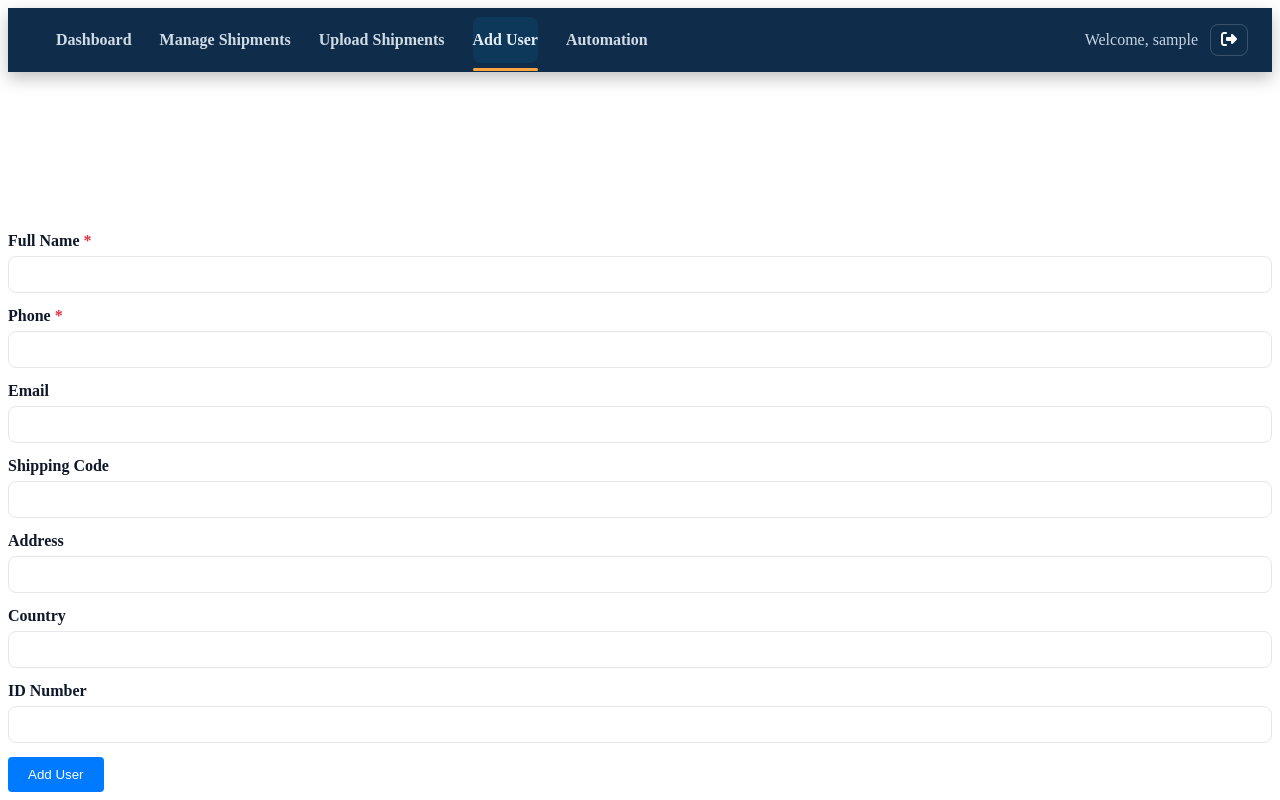
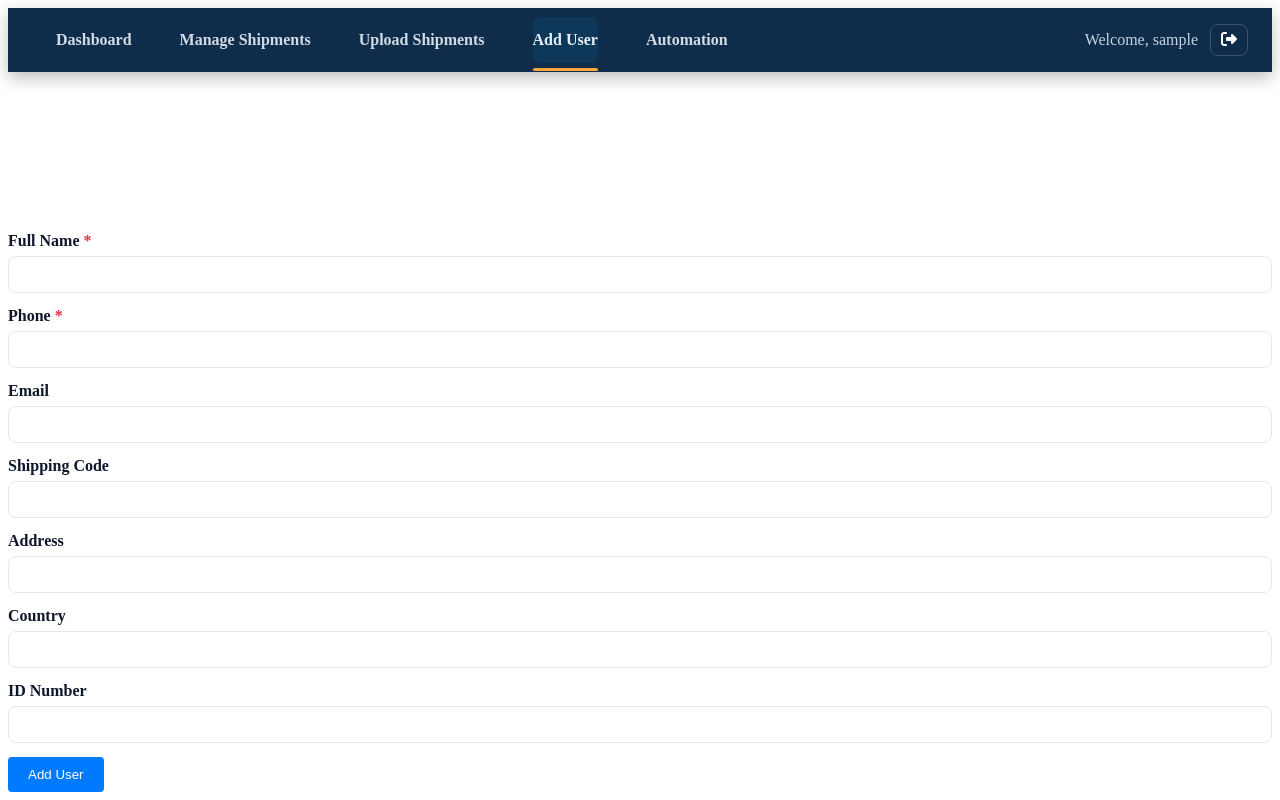
Before and after one commit to bigdady71/Salameh-cargo, a PHP site: page /admin/add_user.php in a window 1280 px wide. Run offline with PHP 8.4, Linux system fonts and the light colour scheme; the visitor is signed in with stand-in values (Sample User, id 1); data that the repository does not hold is empty.

Commit message:
top navbar update

```diff
--- a/admin/index.php
+++ b/admin/index.php
@@ -13,6 +13,7 @@ $componentStyles = ['stats-cards', 'status-breakdown', 'quick-actions'];
 $_SESSION['component_styles'] = $componentStyles;
 
 include __DIR__ . '/../includes/admin-header.php';
+$pageStyles = ['/../assets/css/styles.css'];
 
 // Get dashboard metrics
 try {
--- a/assets/css/admin-base.css
+++ b/assets/css/admin-base.css
@@ -95,7 +95,7 @@
 .admin-mode .brand .accent { color: var(--nav-brand); }
 
 /* Links */
-.admin-mode .topnav { display: flex; align-items: center; gap: 28px; margin-left: 24px; }
+.admin-mode .topnav { display: flex; align-items: center; gap: 3rem; margin-left: 24px; }
 .admin-mode .topnav a {
   position: relative;
   display: inline-flex; align-items: center;
```
